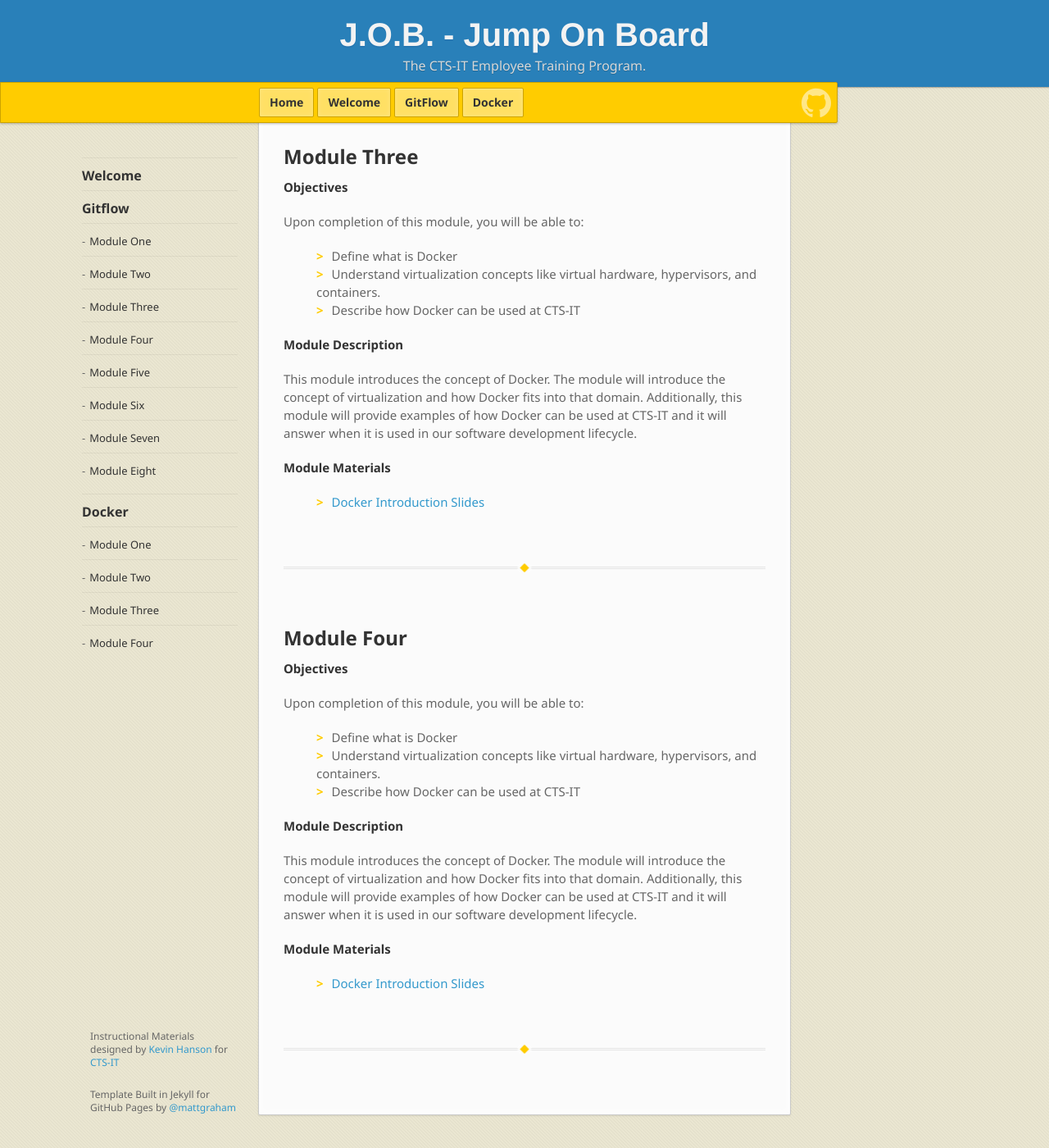
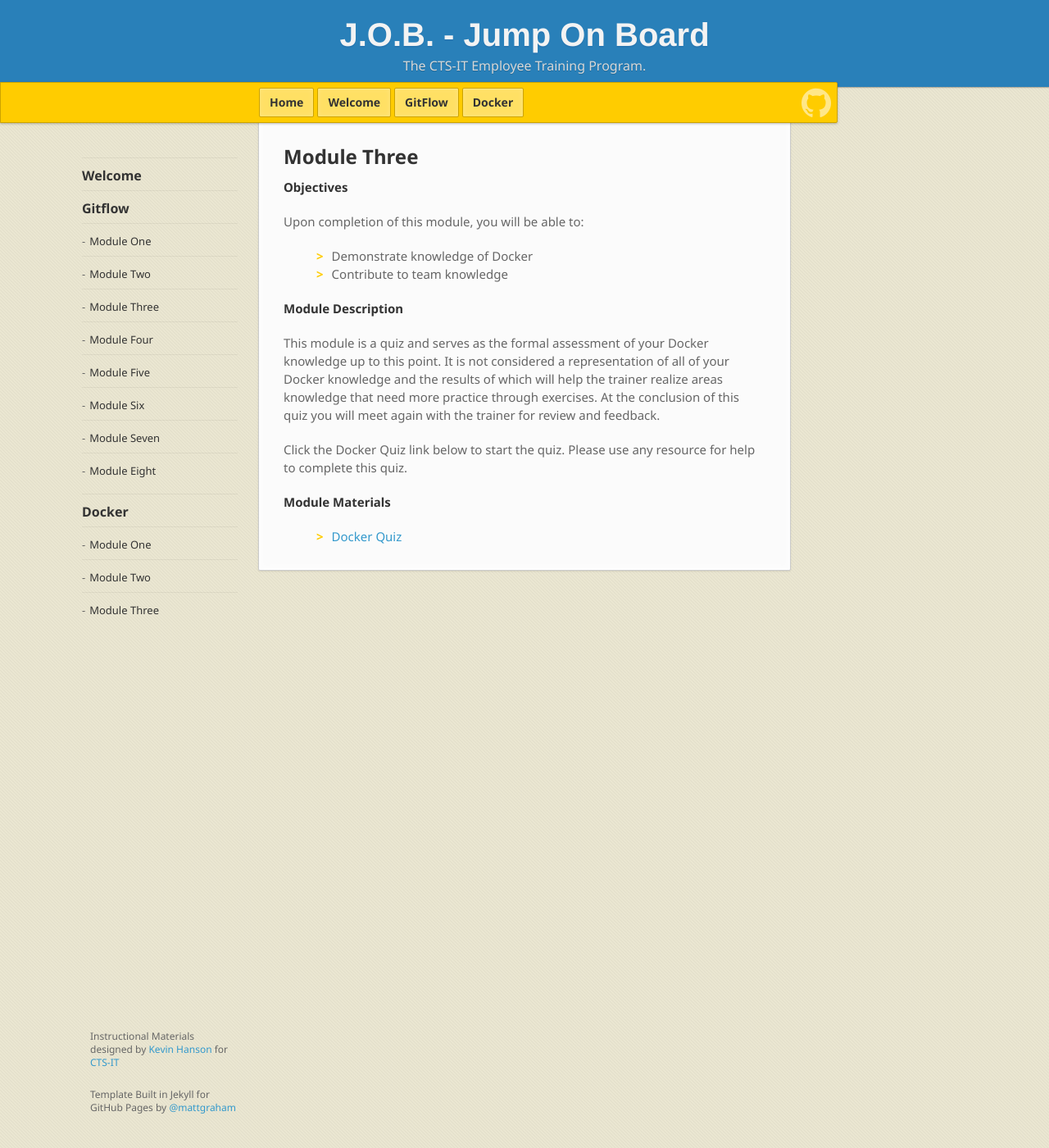
Before and after one commit to stokes-uf/J.O.B.-Jump-On-Board, a Jekyll site: the page built from index.md, in a window 1280 px wide and 1400 px high, scrolled down 7201 px. Shown: the whole window at 82% size. Built offline with Jekyll 4.4.1, drawn with Linux system fonts in a browser that asks for light colours; nearby versions of some CDN libraries; some web fonts are replaced.

Commit message:
add docker module section chages

```diff
--- a/_layouts/home.html
+++ b/_layouts/home.html
@@ -262,48 +262,21 @@
     <p><strong>Objectives</strong></p>
     <p>Upon completion of this module, you will be able to:</p>
     <ul>
-      <li>Define what is Docker</li>
-      <li>Understand virtualization concepts like virtual hardware, hypervisors, and containers. </li>
-      <li>Describe how Docker can be used at CTS-IT</li>
+      <li>Demonstrate knowledge of Docker</li>
+      <li>Contribute to team knowledge</li>
     </ul>
 
     <p><strong>Module Description</strong></p>
-    <p>This module introduces the concept of Docker. The module will introduce the concept of virtualization and how Docker fits into that domain. Additionally, this module will provide examples of how Docker can be used at CTS-IT and it will answer when it is used in our software development lifecycle. </p>
+    <p>This module is a quiz and serves as the formal assessment of your Docker knowledge up to this point. It is not considered a representation of all of your Docker knowledge and the results of which will help the trainer realize areas knowledge that need more practice through exercises. At the conclusion of this quiz you will meet again with the trainer for review and feedback.
+    </p>
 
+    <p>Click the Docker Quiz link below to start the quiz. Please use any resource for help to complete this quiz.
     <p><strong>Module Materials</strong></p>
     <ul>
-      <li><a href="https://docs.google.com/presentation/d/1bzS1c2z9utlhRhfjeVzUh5yUy-xRi_q4UmTPjp9g7Y0/edit?usp=sharing" target="_blank">Docker Introduction Slides</a></li>
+      <li><a href="https://goo.gl/forms/xAI9ANioyzRVIVbJ2" target="_blank">Docker Quiz</a></li>
     </ul>
-<a id="dockermodule4"></a>
-    <br>
-    <br>
-    <hr>
-    <br>
-    <br>
 
 
-    <h2>Module Four</h2>
-
-    <p><strong>Objectives</strong></p>
-    <p>Upon completion of this module, you will be able to:</p>
-    <ul>
-      <li>Define what is Docker</li>
-      <li>Understand virtualization concepts like virtual hardware, hypervisors, and containers. </li>
-      <li>Describe how Docker can be used at CTS-IT</li>
-    </ul>
-
-    <p><strong>Module Description</strong></p>
-    <p>This module introduces the concept of Docker. The module will introduce the concept of virtualization and how Docker fits into that domain. Additionally, this module will provide examples of how Docker can be used at CTS-IT and it will answer when it is used in our software development lifecycle. </p>
-
-    <p><strong>Module Materials</strong></p>
-    <ul>
-      <li><a href="https://docs.google.com/presentation/d/1bzS1c2z9utlhRhfjeVzUh5yUy-xRi_q4UmTPjp9g7Y0/edit?usp=sharing" target="_blank">Docker Introduction Slides</a></li>
-    </ul>
-    <br>
-    <br>
-    <hr>
-    <br>
-    <br>
     </section>
 
 	{{ content }}
```
